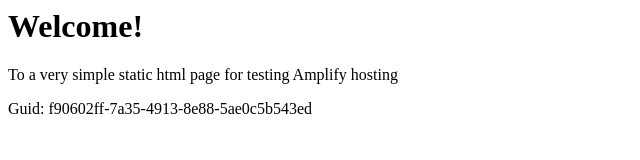
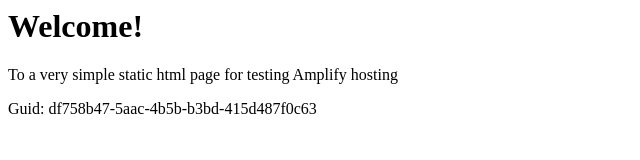
Before and after one commit to aws-aemilia-cdg/Github-PR-Commit-Integration-Test-DoNotTouch-GitHubWebhookPushCanaryTest-v1-prod-eu-west-3, a website: page src/index.html in a window 1280 px wide. Shown: the full height of the page, 0-640 px from the left. Drawn offline with Linux system fonts and the light colour scheme.

Commit message:
commit from integ tests

```diff
--- a/src/index.html
+++ b/src/index.html
@@ -12,6 +12,6 @@
 <body>
     <h1>Welcome!</h1>
     <p>To a very simple static html page for testing Amplify hosting</p>
-    <p>Guid: f90602ff-7a35-4913-8e88-5ae0c5b543ed</p></body>
+    <p>Guid: df758b47-5aac-4b5b-b3bd-415d487f0c63</p></body>
 
 </html>
```
